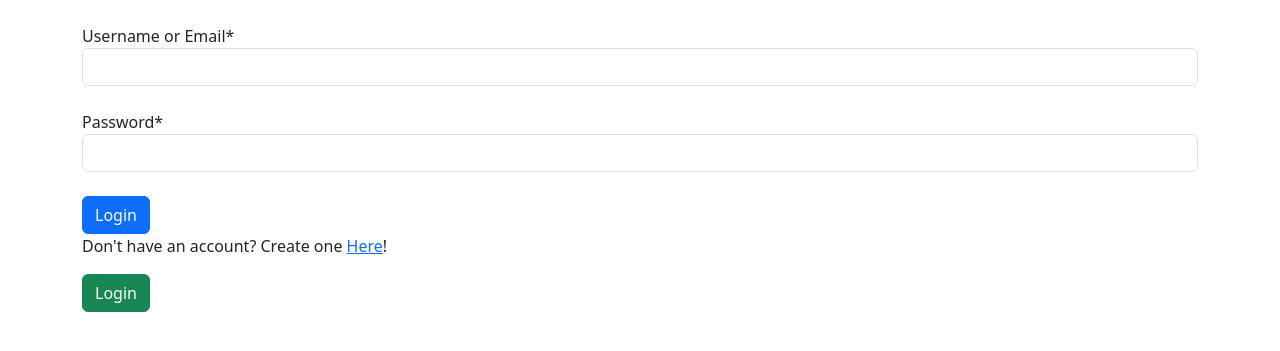
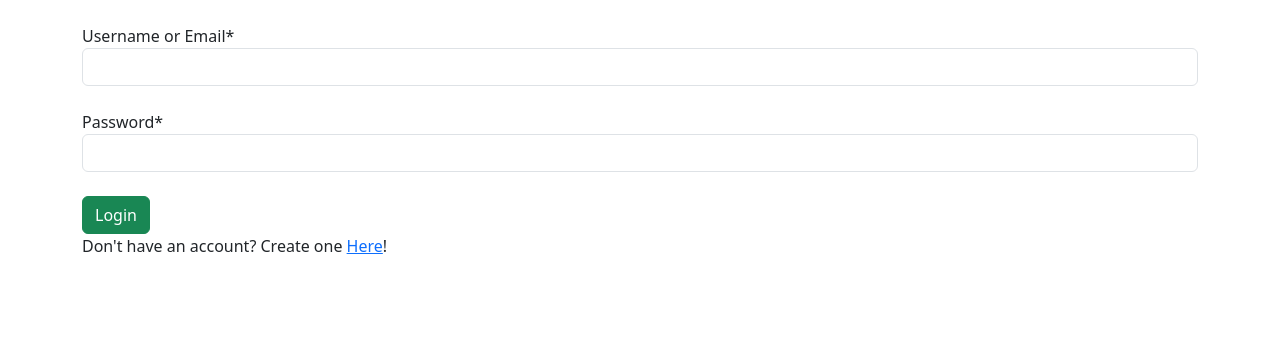
Before and after one commit to DivakarSai/User-pages, a Django app: page /login in a window 1280 px wide. Shown: the part 56-407 px from the top of the page. Run offline with Django 5.2, Linux system fonts and the light colour scheme.

Commit message:
done for now

```diff
--- a/website/main/templates/registration/login.html
+++ b/website/main/templates/registration/login.html
@@ -14,8 +14,9 @@
             <input type="password" id="password" name="password" class = "form-control">
         </div>
         <br>
-        <button type="submit" class = "btn btn-primary">Login</button>
+        <button type="submit" class="btn btn-success">Login</button>
+        <br>
         <p>Don't have an account? Create one <a href="/sign-up">Here</a>!</p>
-        <button type="submit" class="btn btn-success">Login</button>
+
     </form>
 {% endblock %}
--- a/website/main/templates/registration/sign_up.html
+++ b/website/main/templates/registration/sign_up.html
@@ -4,7 +4,7 @@
 {% block content %}
 <form method = "post">
     {% csrf_token %}{{ form|crispy }}
-    <p>Have an account? Login <a href="/sign-up">Here</a>!</p>
+    <p>Have an account? Login <a href="/login">Here</a>!</p>
     <button type="submit" class = "btn btn-success">Register</button>
 </form>
 {% endblock %}
```
